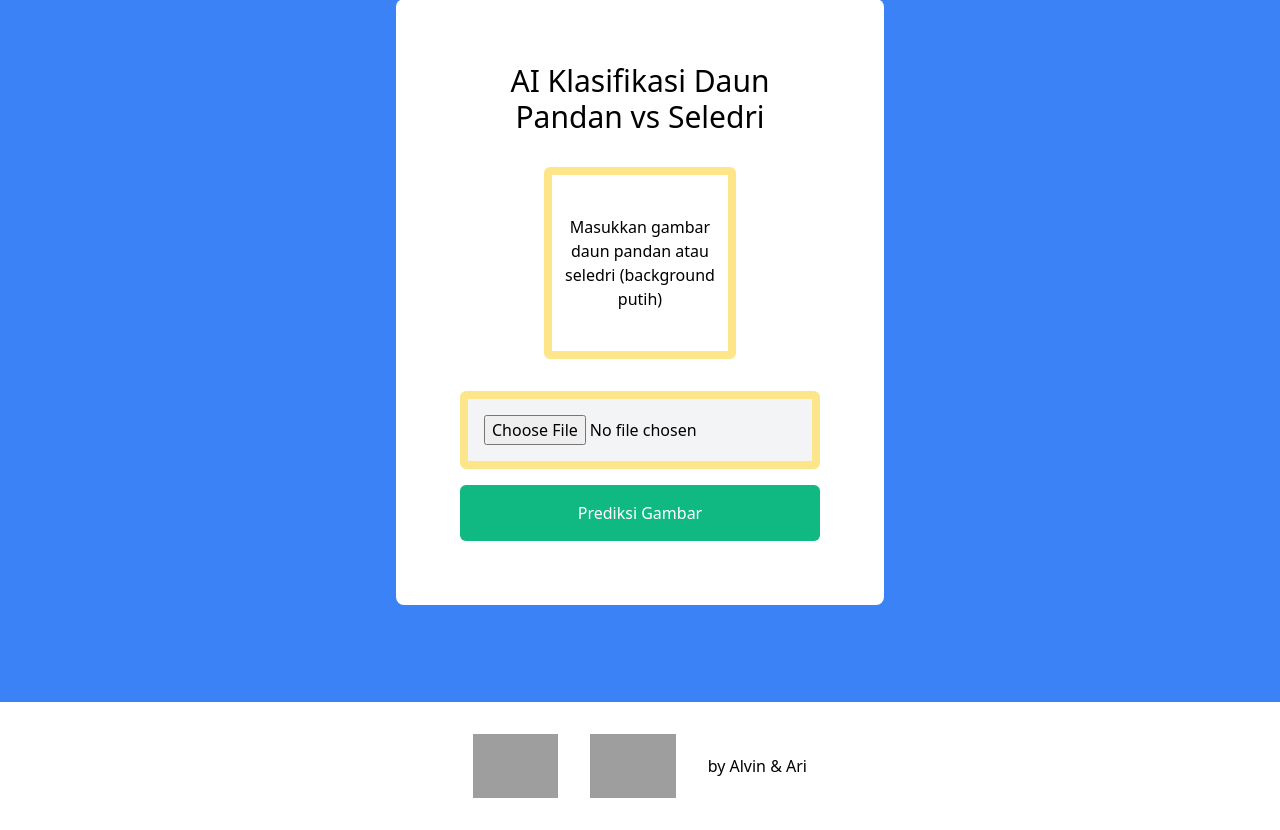
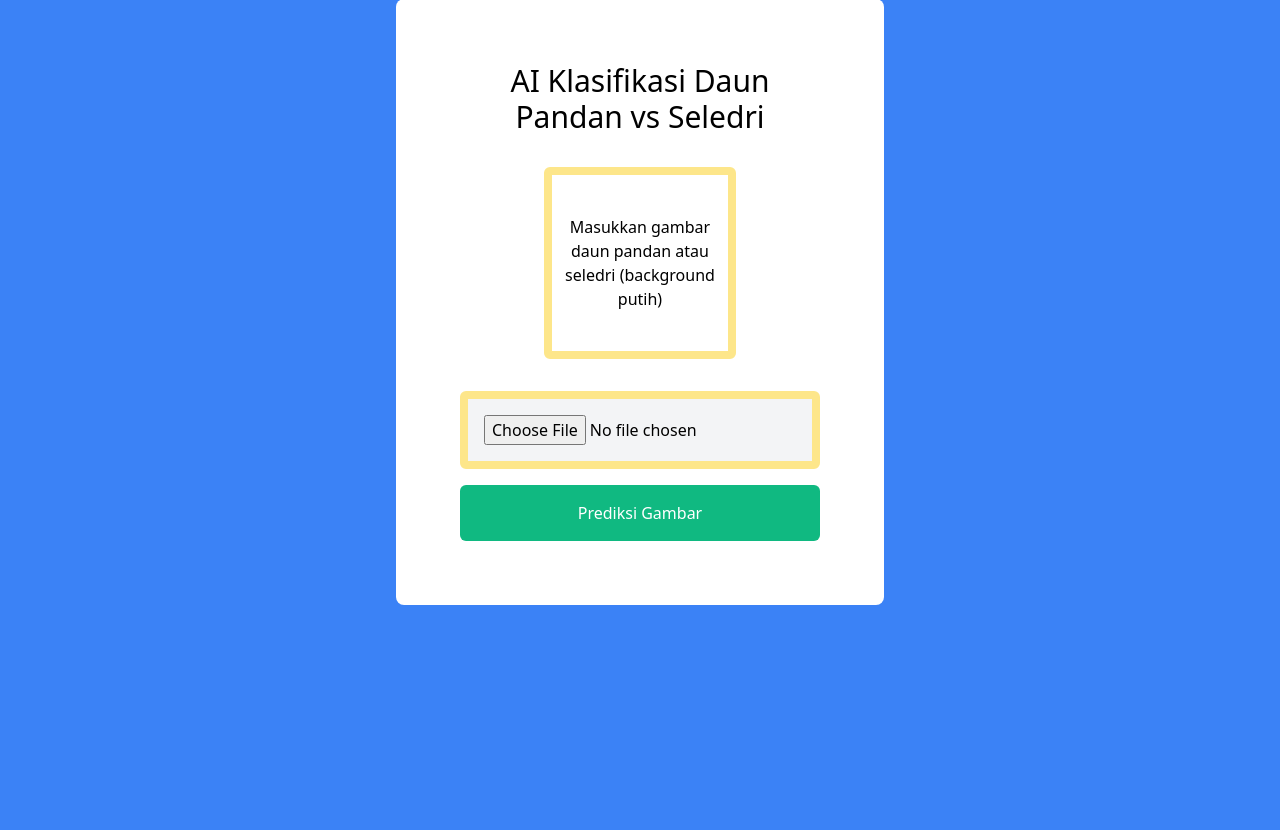
Before and after one commit to alvinrpra/leaf-comparison, a Flask app: page / in a window 1280 px wide. Shown: the part 98-928 px from the top of the page. After the commit the page ends 703 px from the top, so only its background shows below. Run offline with Flask 2, Linux system fonts and the light colour scheme; grey boxes are pictures that could not be loaded.

Commit message:
Update index.html

```diff
--- a/templates/index.html
+++ b/templates/index.html
@@ -85,18 +85,5 @@
                 </form>
             </main>
         </section>
-        <footer class="flex gap-x-8 justify-center items-center h-32 bg-white">
-            <img
-                class="h-16"
-                src="https://digitalent.kominfo.go.id/assets/@images/logo.png"
-                alt="logo-dts"
-            />
-            <img
-                class="h-16"
-                src="https://upload.wikimedia.org/wikipedia/commons/thumb/a/a2/Logo_of_Ministry_of_Communication_and_Information_Technology_of_the_Republic_of_Indonesia.svg/1200px-Logo_of_Ministry_of_Communication_and_Information_Technology_of_the_Republic_of_Indonesia.svg.png"
-                alt=""
-            />
-            <p>by Alvin & Ari</p>
-        </footer>
     </body>
 </html>
```
